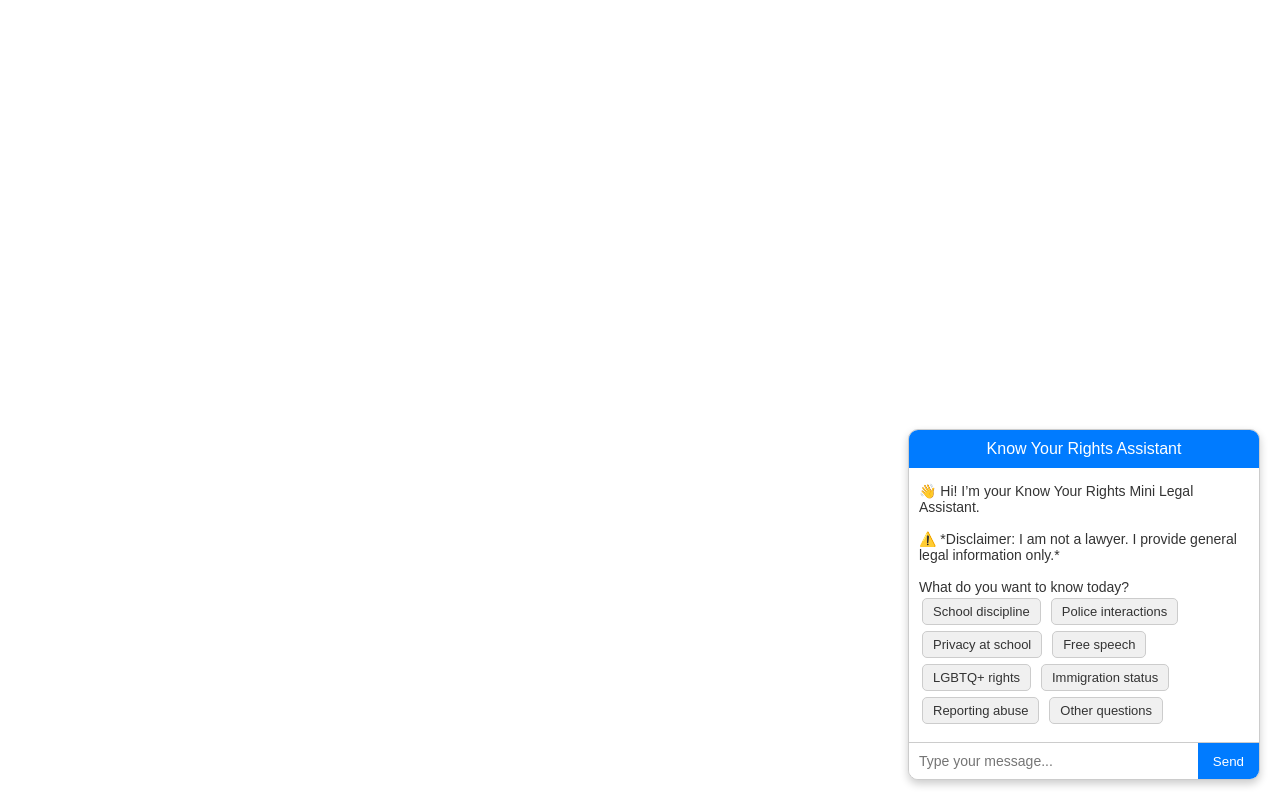
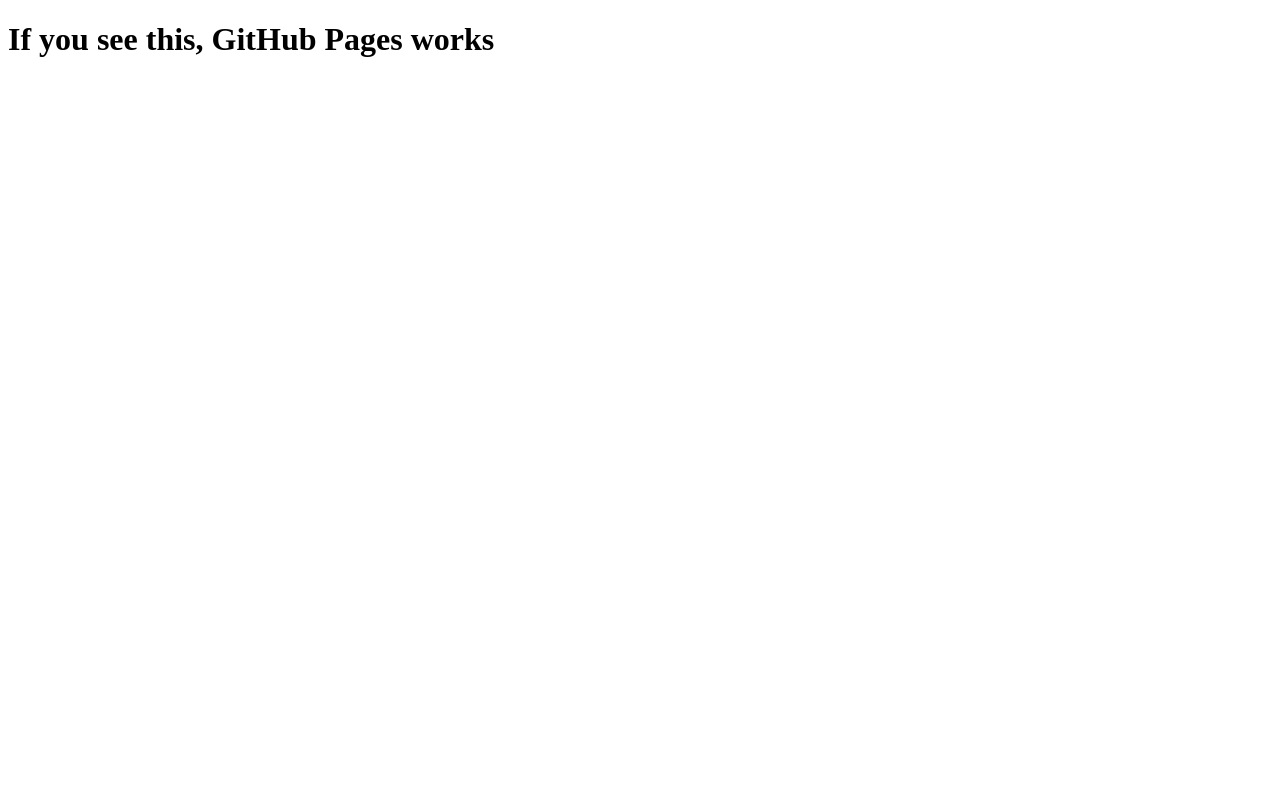
Before and after one commit to Coldspotz/KnowYourRights, a plain HTML site: page index.html in a window 1280 px wide. Drawn offline with Linux system fonts and the light colour scheme.

Commit message:
Update index.html

```diff
--- a/index.html
+++ b/index.html
@@ -1,109 +1,9 @@
 <!DOCTYPE html>
-<html lang="en">
-<head>
-  <meta charset="UTF-8" />
-  <meta name="viewport" content="width=device-width, initial-scale=1.0" />
-  <title>Know Your Rights Chatbot</title>
-  <style>
-    body { font-family: Arial, sans-serif; margin: 0; }
-    #chatbot-container {
-      position: fixed;
-      bottom: 20px;
-      right: 20px;
-      width: 350px;
-      max-height: 500px;
-      border: 1px solid #ccc;
-      border-radius: 10px;
-      overflow: hidden;
-      box-shadow: 0 4px 8px rgba(0,0,0,0.2);
-      display: flex;
-      flex-direction: column;
-      background: #fff;
-      z-index: 9999;
-    }
-    #chatbot-header {
-      background: #007BFF;
-      color: #fff;
-      padding: 10px;
-      text-align: center;
-    }
-    #chatbot-messages {
-      flex: 1;
-      padding: 10px;
-      overflow-y: auto;
-      font-size: 14px;
-    }
-    .message {
-      margin: 5px 0;
-    }
-    .bot { color: #333; }
-    .user { text-align: right; color: #007BFF; }
-    #chatbot-input {
-      display: flex;
-      border-top: 1px solid #ccc;
-    }
-    #chatbot-input input {
-      flex: 1;
-      border: none;
-      padding: 10px;
-      font-size: 14px;
-    }
-    #chatbot-input button {
-      border: none;
-      background: #007BFF;
-      color: #fff;
-      padding: 10px 15px;
-      cursor: pointer;
-    }
-    .quick-reply {
-      background: #f0f0f0;
-      border: 1px solid #ccc;
-      border-radius: 5px;
-      padding: 5px 10px;
-      margin: 3px;
-      display: inline-block;
-      cursor: pointer;
-      font-size: 13px;
-    }
-  </style>
-</head>
-<body>
-
-<div id="chatbot-container">
-  <div id="chatbot-header">Know Your Rights Assistant</div>
-  <div id="chatbot-messages">
-    <div class="message bot">
-      👋 Hi! I’m your Know Your Rights Mini Legal Assistant.<br><br>
-      ⚠️ *Disclaimer: I am not a lawyer. I provide general legal information only.*<br><br>
-      What do you want to know today?<br>
-      <div id="quick-replies">
-        <div class="quick-reply">School discipline</div>
-        <div class="quick-reply">Police interactions</div>
-        <div class="quick-reply">Privacy at school</div>
-        <div class="quick-reply">Free speech</div>
-        <div class="quick-reply">LGBTQ+ rights</div>
-        <div class="quick-reply">Immigration status</div>
-        <div class="quick-reply">Reporting abuse</div>
-        <div class="quick-reply">Other questions</div>
-      </div>
-    </div>
-  </div>
-  <div id="chatbot-input">
-    <input type="text" id="user-input" placeholder="Type your message..." />
-    <button id="send-btn">Send</button>
-  </div>
-</div>
-
-<script>
-  const messages = document.getElementById('chatbot-messages');
-  const input = document.getElementById('user-input');
-  const sendBtn = document.getElementById('send-btn');
-
-  const botReplies = {
-    "school discipline": "🏫 **School Discipline and Suspensions**\n\n✅ Schools must follow due process before suspending or expelling you.\n✅ You have the right to know what rule you broke and why.\n✅ Long-term suspensions require a formal hearing.\n✅ Students with disabilities have extra protections.\n\n🔗 Learn more: https://www.publiccounsel.org/tools/assets/files/YouthRightsGuide.pdf",
-    "police interactions": "🚔 **Police Interactions**\n\n✅ You have the right to remain silent.\n✅ Stay calm and polite.\n✅ Ask if you’re free to go. If yes, walk away.\n✅ If arrested, ask for a lawyer immediately.\n✅ Never lie to police.\n✅ If searched without consent or warrant, note details.\n\n🔗 Learn more: https://www.aclu.org/know-your-rights/stopped-by-police",
-    "privacy at school": "🔒 **Privacy at School**\n\n✅ Schools can search your backpack/locker with reasonable suspicion.\n✅ Phones require stronger justification unless emergency.\n✅ Personal journals/notes can't be searched without reason.\n\n🔗 Learn more: https://www.aclu.org/know-your-rights/students-rights",
-    "free speech": "🗣️ **Free Speech and Expression**\n\n✅ You can express opinions if it doesn’t disrupt learning.\n✅ Schools can't punish you for views outside of school unless causing major disruption.\n\n🔗 Learn more: https://splc.org",
-    "lgbtq+ rights": "🏳️‍🌈 **LGBTQ+ Rights at School**\n\n✅ You have the right to be yourself without discrimination.\n✅ Schools can’t stop you dressing by your gender identity.\n✅ You can form or join GSAs like any club.\n\n🔗 Learn more: https://www.glsen.org/activity/know-your-rights",
-    "immigration status": "🛂 **Immigration Status Concerns**\n\n✅ All students can attend public school regardless of status.\n✅ Schools cannot ask for immigration documents to enroll.\n✅ Never share your status with untrusted people.\n\n🔗 Learn more: https://www.ilrc.org",
-    "reporting abuse": "🚨 **Reporting Abuse or Neglect**\n\n✅ Tell a trusted adult, teacher, counselor, or call a hotline.\n✅ Call/text 988 for mental health crises.\n✅ Call 1-800-4-A-CHILD (1-800-422-4453) for more information.
+<html>
+  <head>
+    <title>Test Page</title>
+  </head>
+  <body>
+    <h1>If you see this, GitHub Pages works</h1>
+  </body>
+</html>
```
